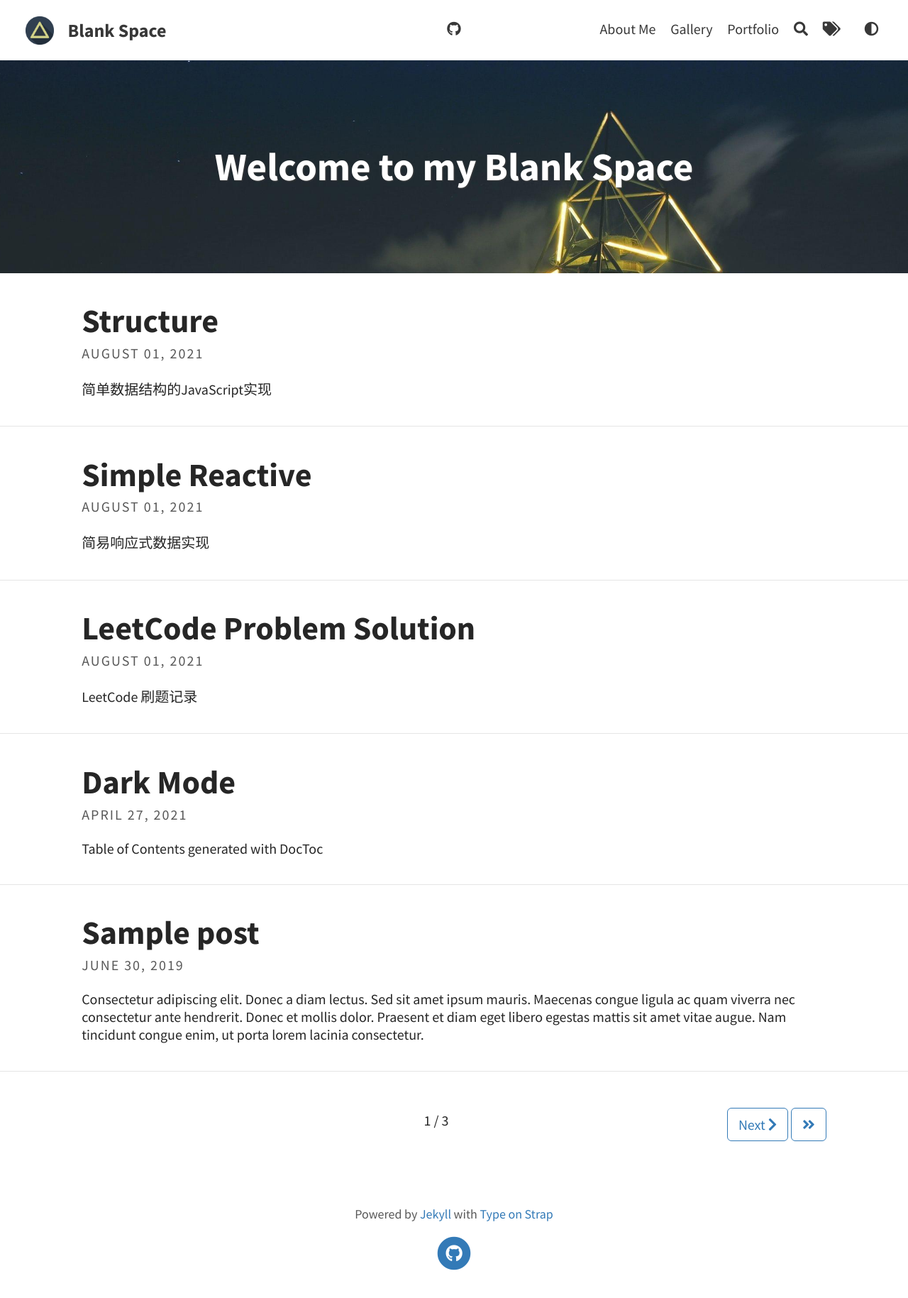
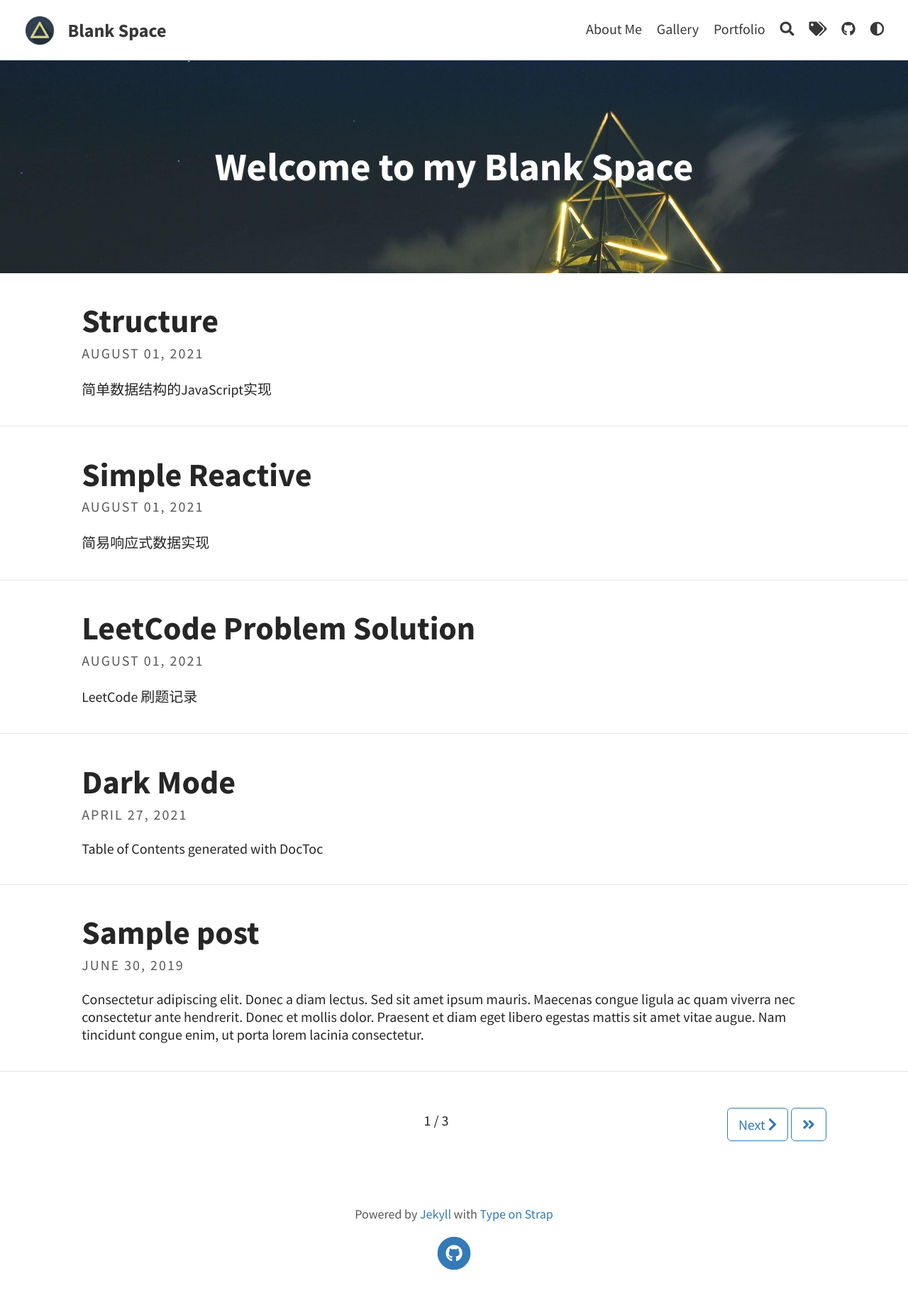
Before and after one commit to OnlyProbie/sketches, a Jekyll site: the page built from docs/index.html, in a window 1280 px wide. Shown: the whole page at 71% size. Built offline with Jekyll 4.4.1, drawn with Linux system fonts in a browser that asks for light colours; the list of posts is cut into pages by our own code.

Commit message:
improvement: update

```diff
--- a/docs/_includes/default/navbar.html
+++ b/docs/_includes/default/navbar.html
@@ -21,6 +21,7 @@
     <!-- Menu -->
     <ul class="hide">
         {% assign name_page = "" %}
+        {% assign authors = site.data.authors[include.author] %}
 
         {% for page in site.pages %}
             {% unless page.title == null or page.hide or name_page contains page.title %}
@@ -35,9 +36,8 @@
             {% assign name_page = page.title | append: name_page %}
         {% endfor %}
 
-        {% assign authors = site.data.authors[include.author] %}
         <li class="separator"> | </li>
-        <li><a class="fab fa-github fa-stack-1x fa-inverse" aria-hidden="true" href="{{ authors.url }}"></a></li>
+        <li><a class="fab fa-github fa-inverse" aria-hidden="true" href="{{ authors.url }}"></a></li>
 
         {% if site.color_theme == 'auto' %}
         <li class="separator"> | </li>
```
